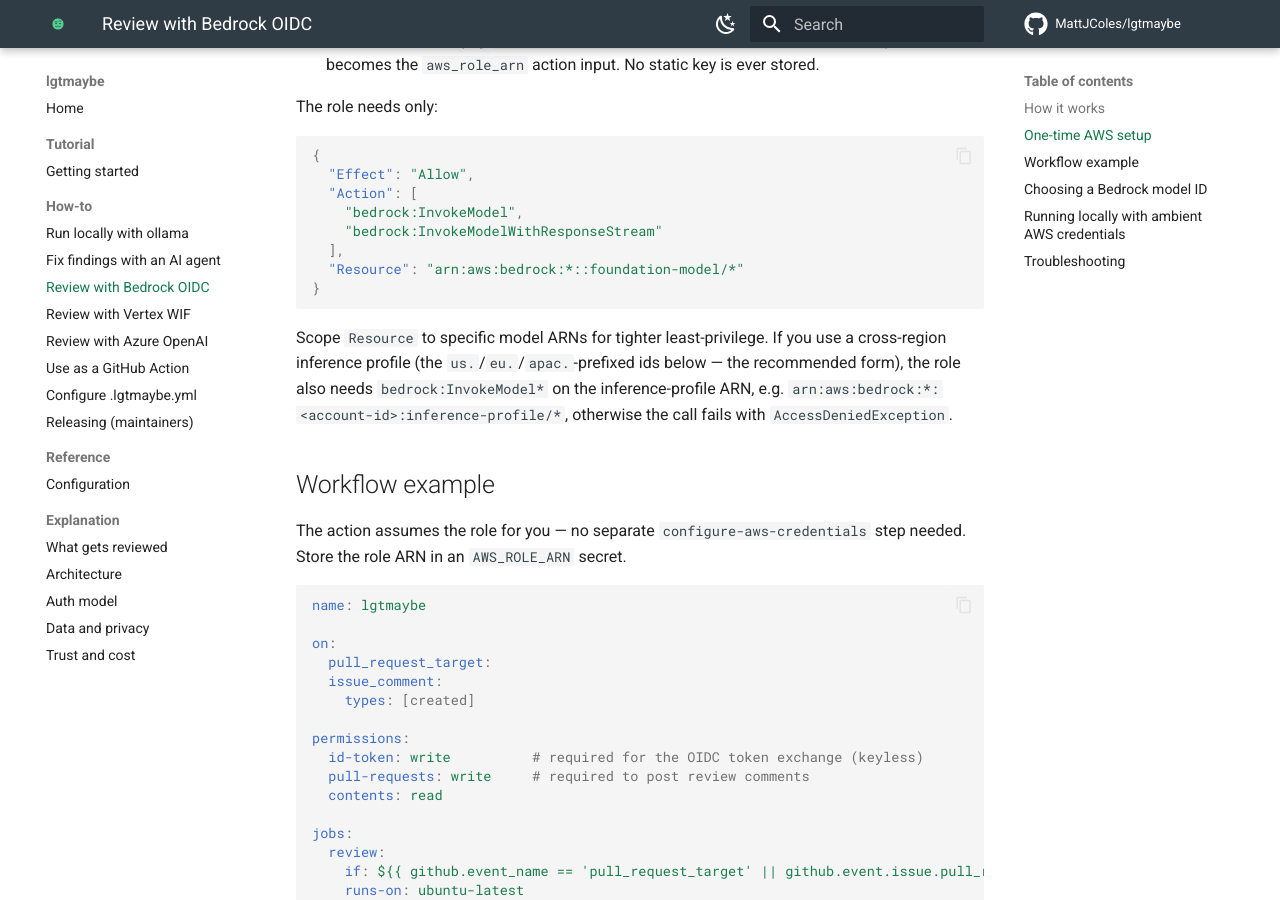
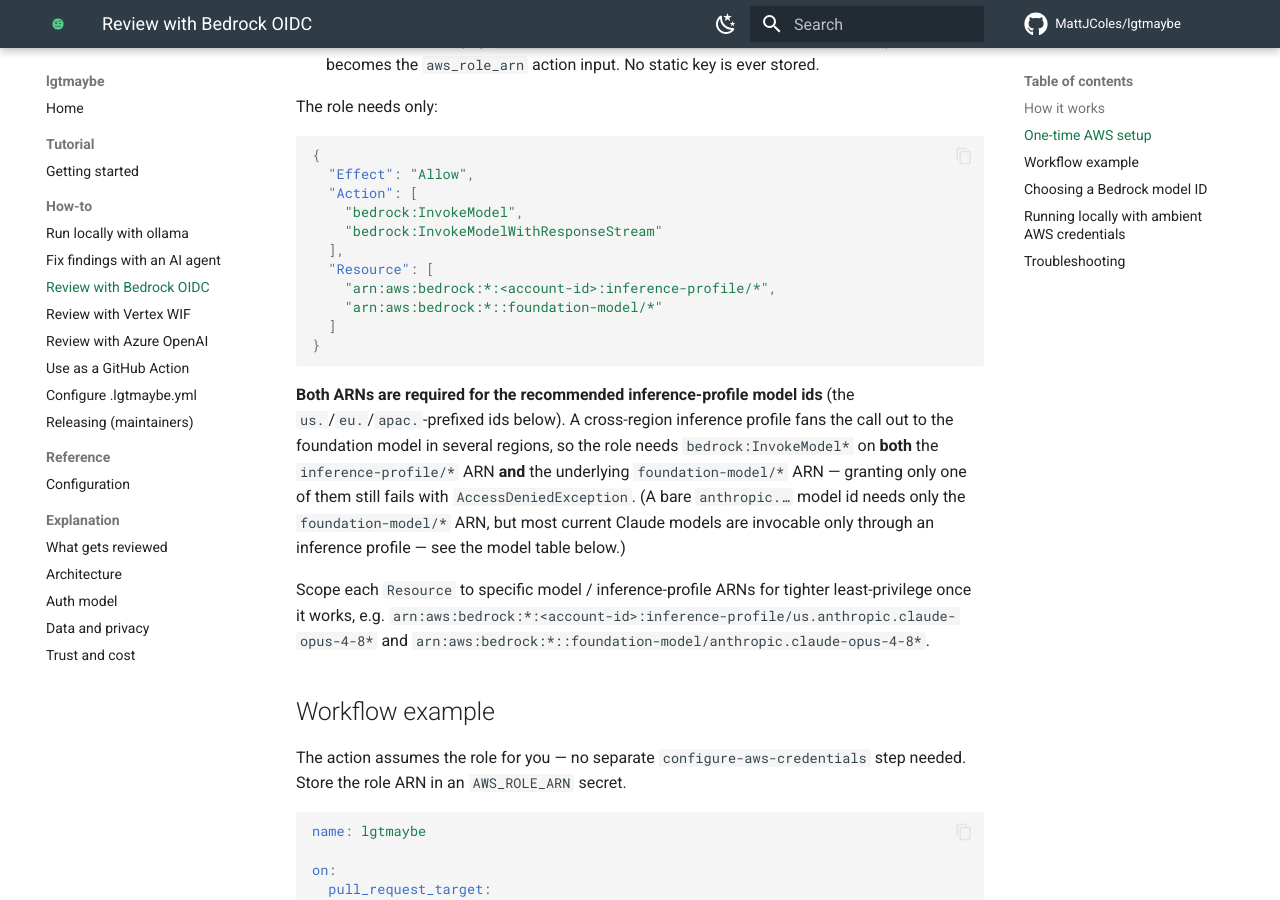
Before and after one commit to actions-marketplace-validations/MattJColes_lgtmaybe, an MkDocs documentation site: the page built from docs/how-to/review-with-bedrock-oidc.md, in a window 1280 px wide and 900 px high, scrolled down 690 px. Built offline with MkDocs 1.6.1 and Material for MkDocs 9.7.7, drawn with Linux system fonts in a browser that asks for light colours; comment, search, counter and statistics services are not loaded.

Commit message:
docs(bedrock): require both inference-profile and foundation-model ARNs in IAM policy
The headline least-privilege policy only granted foundation-model/*, which
under-scopes the recommended us./eu./apac.-prefixed inference-profile model
ids and fails with AccessDeniedException. Grant both ARNs in the main block.

````diff
--- a/docs/how-to/review-with-bedrock-oidc.md
+++ b/docs/how-to/review-with-bedrock-oidc.md
@@ -33,16 +33,26 @@ The role needs only:
     "bedrock:InvokeModel",
     "bedrock:InvokeModelWithResponseStream"
   ],
-  "Resource": "arn:aws:bedrock:*::foundation-model/*"
+  "Resource": [
+    "arn:aws:bedrock:*:<account-id>:inference-profile/*",
+    "arn:aws:bedrock:*::foundation-model/*"
+  ]
 }
 ```
 
-Scope `Resource` to specific model ARNs for tighter least-privilege. If you use a
-cross-region inference profile (the `us.`/`eu.`/`apac.`-prefixed ids below — the
-recommended form), the role also needs `bedrock:InvokeModel*` on the
-inference-profile ARN, e.g.
-`arn:aws:bedrock:*:<account-id>:inference-profile/*`, otherwise the call fails
-with `AccessDeniedException`.
+**Both ARNs are required for the recommended inference-profile model ids**
+(the `us.`/`eu.`/`apac.`-prefixed ids below). A cross-region inference profile
+fans the call out to the foundation model in several regions, so the role needs
+`bedrock:InvokeModel*` on **both** the `inference-profile/*` ARN **and** the
+underlying `foundation-model/*` ARN — granting only one of them still fails with
+`AccessDeniedException`. (A bare `anthropic.…` model id needs only the
+`foundation-model/*` ARN, but most current Claude models are invocable only
+through an inference profile — see the model table below.)
+
+Scope each `Resource` to specific model / inference-profile ARNs for tighter
+least-privilege once it works, e.g.
+`arn:aws:bedrock:*:<account-id>:inference-profile/us.anthropic.claude-opus-4-8*`
+and `arn:aws:bedrock:*::foundation-model/anthropic.claude-opus-4-8*`.
 
 ## Workflow example
 
````
